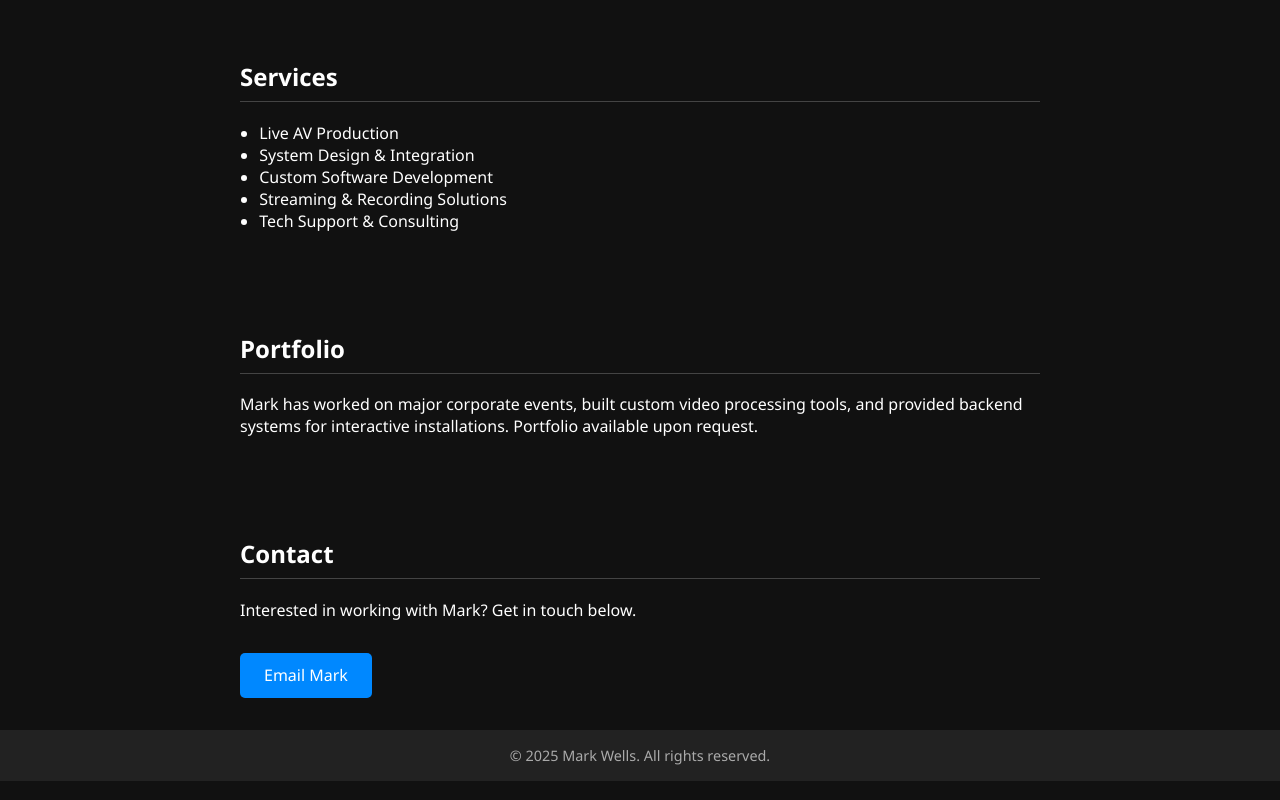
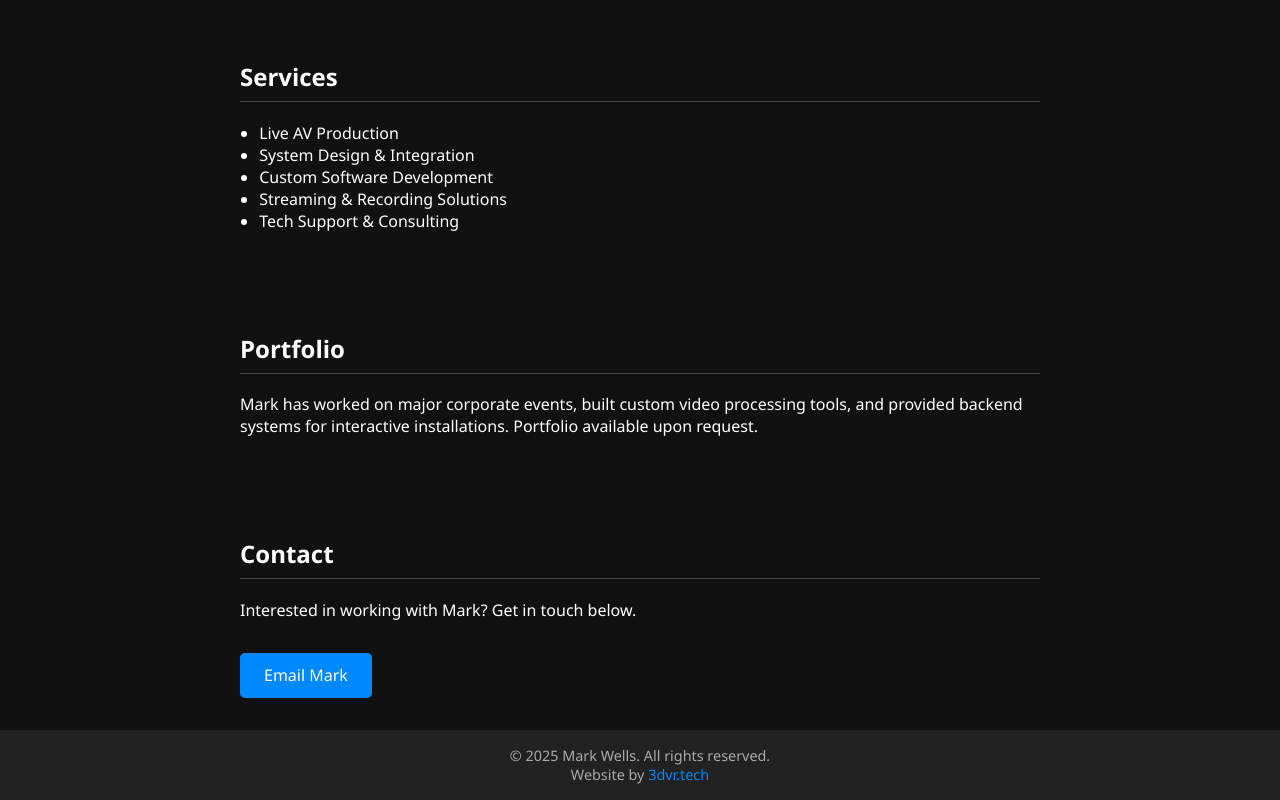
Before and after one commit to tmsteph/3dvr-mark-wells, a plain HTML site: page index.html in a window 1280 px wide. Shown: the part 412-1212 px from the top of the page. Drawn offline with Linux system fonts and the light colour scheme.

Commit message:
Update index.html add real email and 3dvr.tech

```diff
--- a/index.html
+++ b/index.html
@@ -77,6 +77,11 @@
       font-size: 0.9rem;
       color: #aaa;
     }
+
+    footer a {
+      color: #08f;
+      text-decoration: none;
+    }
   </style>
 </head>
 <body>
@@ -117,11 +122,12 @@
   <section id="contact">
     <h2>Contact</h2>
     <p>Interested in working with Mark? Get in touch below.</p>
-    <a href="mailto:mark@example.com" class="button">Email Mark</a>
+    <a href="mailto:mark.wells3050@gmail.com" class="button">Email Mark</a>
   </section>
 
   <footer>
-    &copy; 2025 Mark Wells. All rights reserved.
+    &copy; 2025 Mark Wells. All rights reserved.<br>
+    Website by <a href="https://www.3dvr.tech" target="_blank">3dvr.tech</a>
   </footer>
 
 </body>
```
